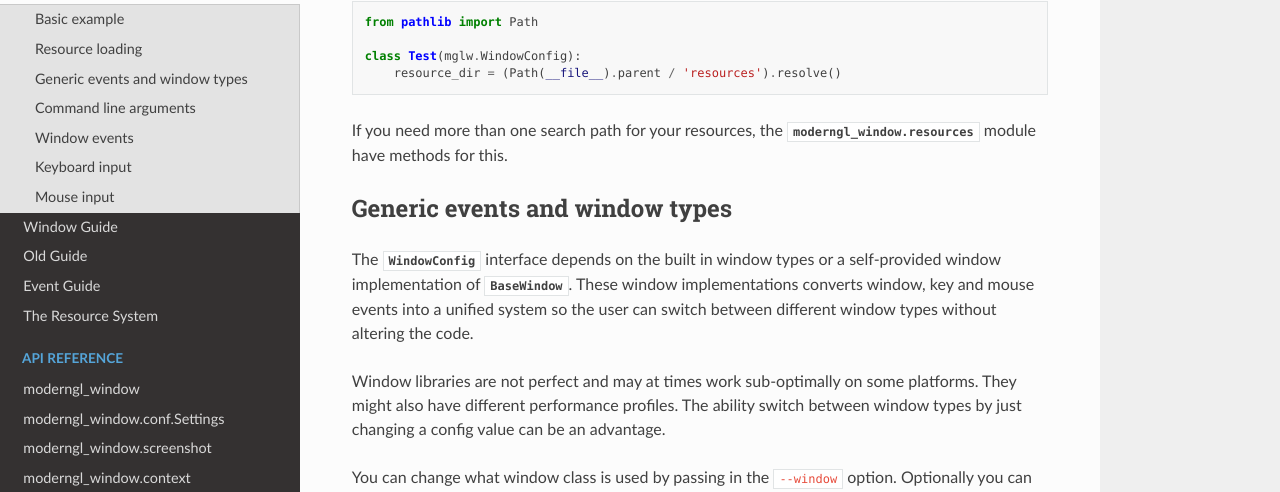
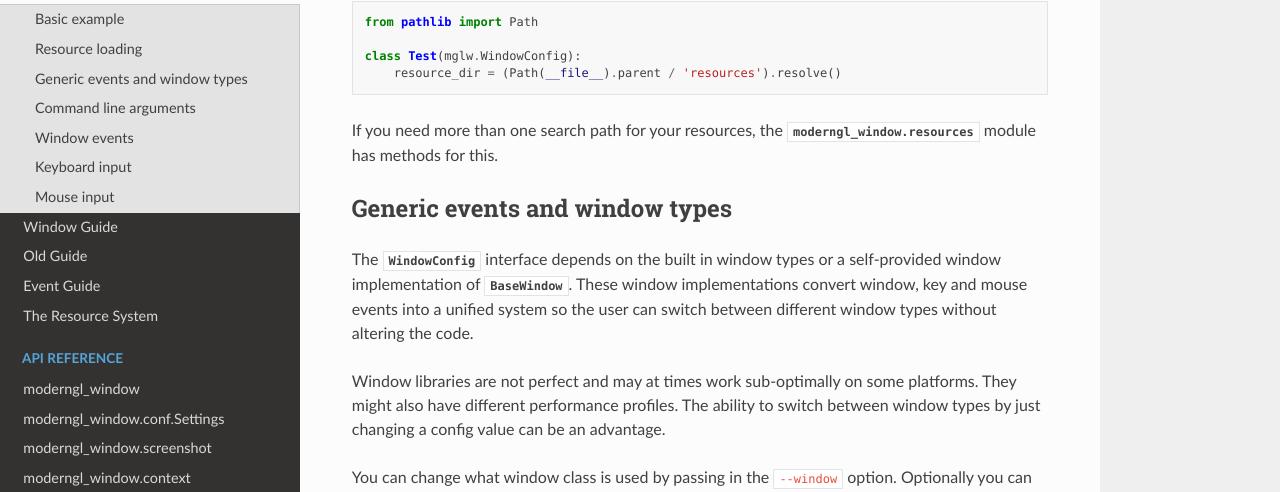
Before and after one commit to moderngl/moderngl-window, a Sphinx documentation site: the page built from docs/guide/basic_usage.rst, in a window 1280 px wide and 900 px high, scrolled down 1351 px. Shown: the part 137-629 px from the top of the window. Built offline with Sphinx 7.4.7 and the Read the Docs theme 2.0.0, drawn with Linux system fonts in a browser that asks for light colours; some of the changed text lies outside the part shown.

Commit message:
Fix basic_usage typos

```diff
--- a/docs/guide/basic_usage.rst
+++ b/docs/guide/basic_usage.rst
@@ -82,7 +82,7 @@ provided in the :py:class:`~moderngl_window.context.base.window.WindowConfig`.
         resource_dir = (Path(__file__).parent / 'resources').resolve()
 
 If you need more than one search path for your resources, the
-:py:mod:`moderngl_window.resources` module have methods for this.
+:py:mod:`moderngl_window.resources` module has methods for this.
 
 Generic events and window types
 -------------------------------
@@ -91,13 +91,13 @@ The :py:class:`~moderngl_window.context.base.window.WindowConfig`
 interface depends on the built in window types or a self-provided
 window implementation of
 :py:class:`~moderngl_window.context.base.window.BaseWindow`.
-These window implementations converts window, key and mouse events
+These window implementations convert window, key and mouse events
 into a unified system so the user can switch between different window
 types without altering the code.
 
 Window libraries are not perfect and may at times work sub-optimally
 on some platforms. They might also have different performance profiles.
-The ability switch between window types by just changing a config
+The ability to switch between window types by just changing a config
 value can be an advantage.
 
 You can change what window class is used by passing in the
```
Also changed, not shown: other parts of docs/guide/basic_usage.rst (+1 -1 lines).
